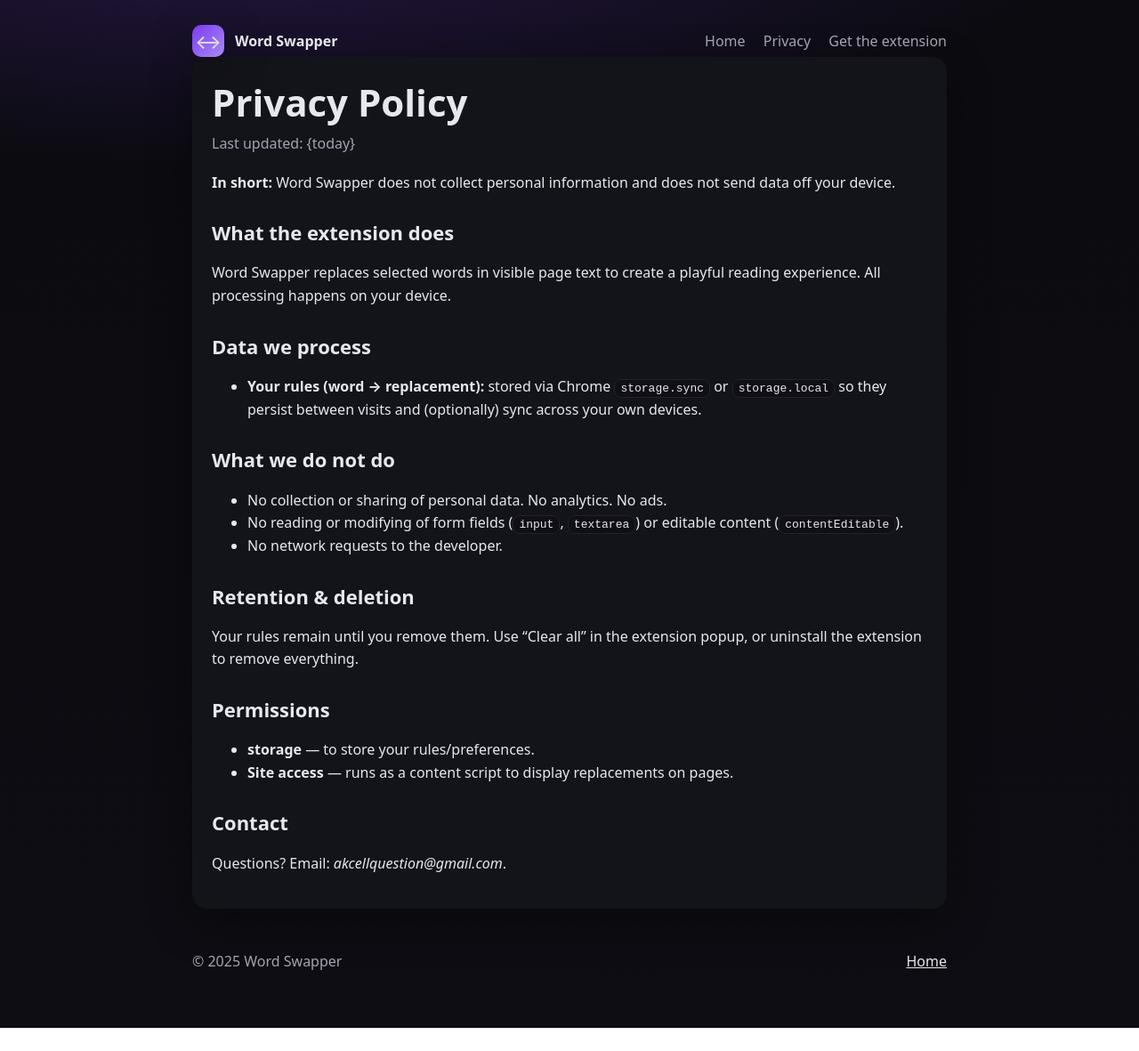
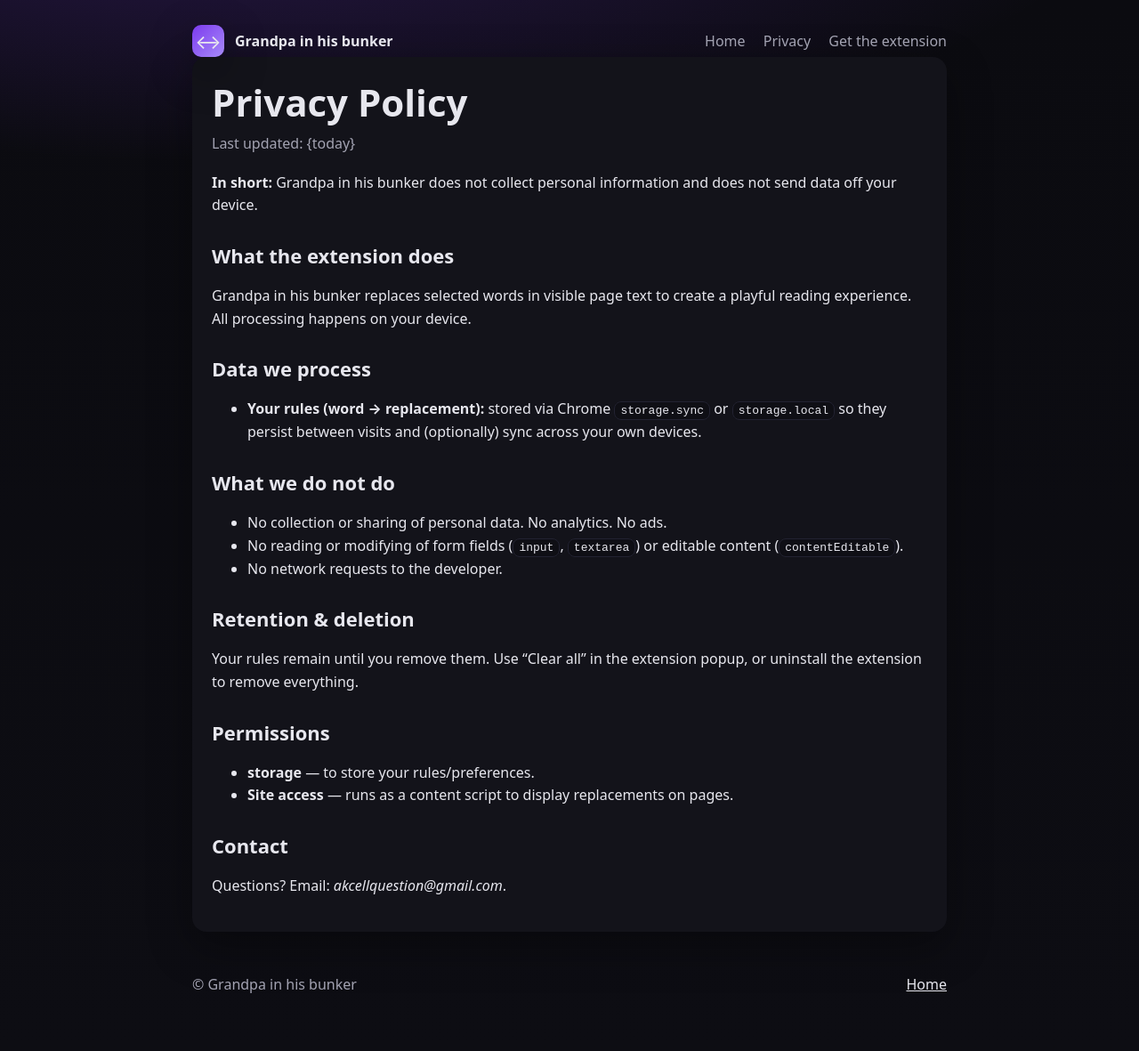
Before and after one commit to Abandersen04/Akcell, a plain HTML site: page privacy.html in a window 1280 px wide. Shown: the whole page at 89% size. Before the commit the page ends 1155 px from the top, so only its background shows below. Drawn offline with Linux system fonts and the light colour scheme.

Commit message:
Update privacy.html

```diff
--- a/privacy.html
+++ b/privacy.html
@@ -3,8 +3,8 @@
 <head>
   <meta charset="utf-8">
   <meta name="viewport" content="width=device-width, initial-scale=1">
-  <title>Privacy Policy · Word Swapper</title>
-  <meta name="description" content="Word Swapper privacy policy. We do not collect or share personal data.">
+  <title>Privacy Policy · Grandpa in his bunker</title>
+  <meta name="description" content="Grandpa in his bunker privacy policy. We do not collect or share personal data.">
   <style>
     :root { --bg:#0b0b10; --fg:#e7e7ee; --muted:#a3a3b2; --card:#13131a; --accent:#a78bfa; --ring:rgba(167,139,250,.2); --shadow:0 16px 48px rgba(0,0,0,.35); --radius:16px }
     *{ box-sizing: border-box }
@@ -34,7 +34,7 @@
     <header>
       <a class="brand" href="./">
         <div class="logo"><span>↔︎</span></div>
-        <strong>Word Swapper</strong>
+        <strong>Grandpa in his bunker</strong>
       </a>
       <nav>
         <a href="./">Home</a>
@@ -47,10 +47,10 @@
       <h1>Privacy Policy</h1>
       <p class="sub">Last updated: {today}</p>
 
-      <p><strong>In short:</strong> Word Swapper does not collect personal information and does not send data off your device.</p>
+      <p><strong>In short:</strong> Grandpa in his bunker does not collect personal information and does not send data off your device.</p>
 
       <h2>What the extension does</h2>
-      <p>Word Swapper replaces selected words in visible page text to create a playful reading experience. All processing happens on your device.</p>
+      <p>Grandpa in his bunker replaces selected words in visible page text to create a playful reading experience. All processing happens on your device.</p>
 
       <h2>Data we process</h2>
       <ul>
@@ -78,7 +78,7 @@
     </main>
 
     <footer>
-      <span>© 2025 Word Swapper</span>
+      <span>© Grandpa in his bunker</span>
       <span><a href="./" style="color:#e7e7ee">Home</a></span>
     </footer>
   </div>
```
